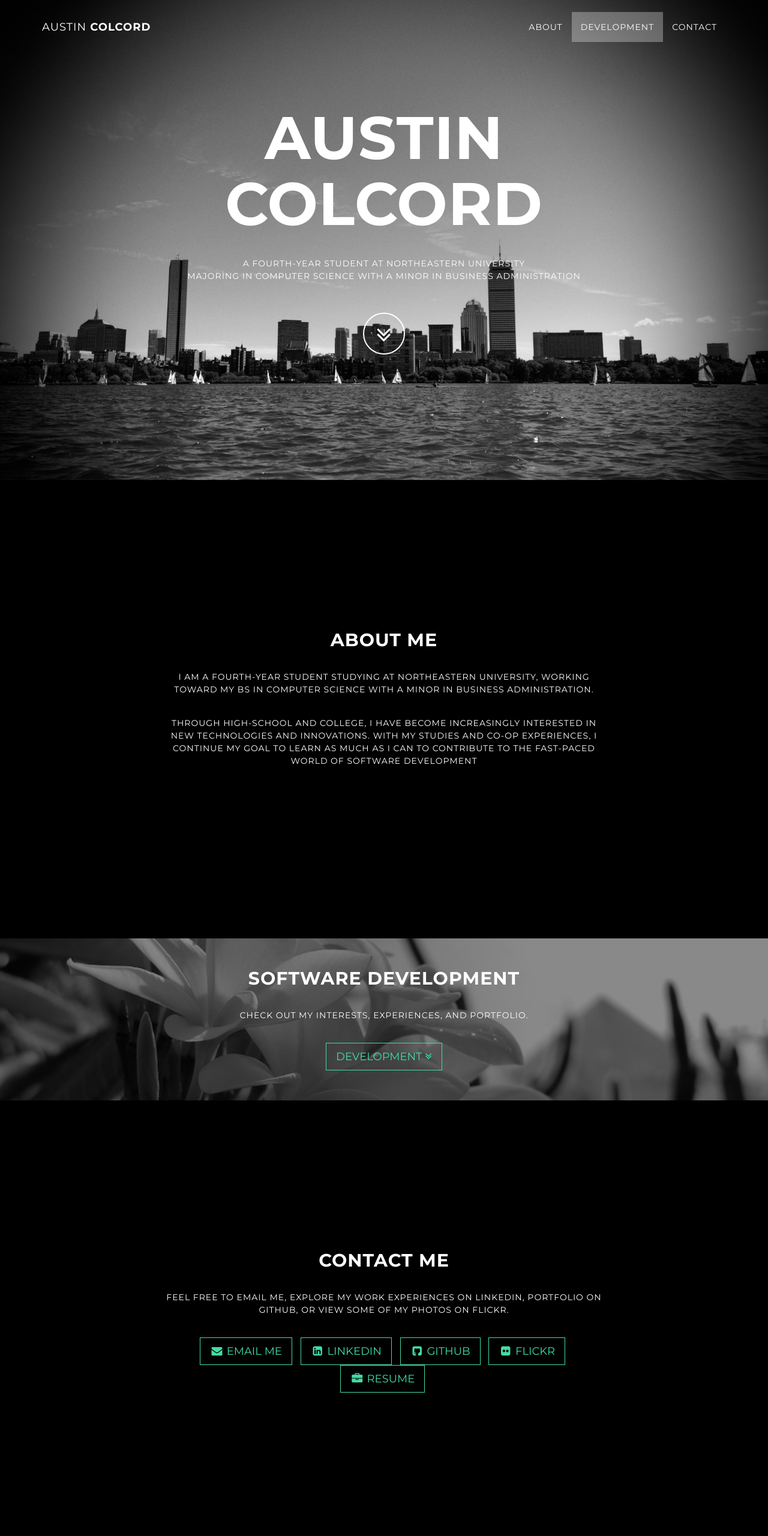
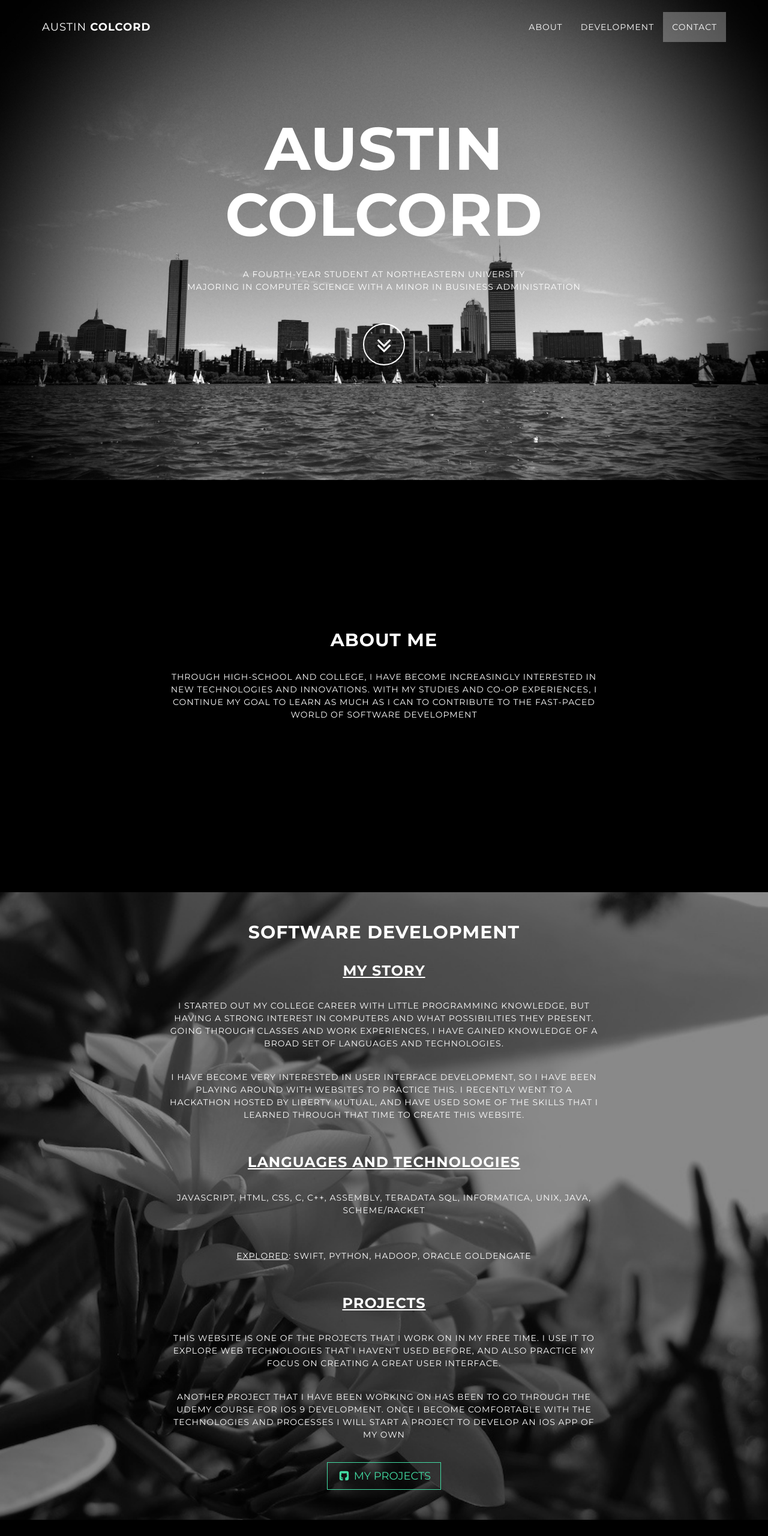
Before and after one commit to ajdcolcord/PortfolioWebsite-2, a plain HTML site: page index.html in a window 1280 px wide. Shown: the top 2560 px of the page at 60% size. Drawn offline with Linux system fonts and the light colour scheme.

Commit message:
Finalized content, fixed issue when clicking on development section in nav pane did not align correctly to section.

```diff
--- a/index.html
+++ b/index.html
@@ -56,7 +56,7 @@
                                 <a class="page-scroll" href="#about">About</a>
                             </li>
                             <li>
-                        <a class="page-scroll" href="#development-content">Development</a>
+                                <a class="page-scroll" href="#development">Development</a>
                             </li>
                             <li>
                                 <a class="page-scroll" href="#contact">Contact</a>
@@ -75,7 +75,7 @@
                         <div class="row">
                             <div class="col-md-8 col-md-offset-2">
                                 <h1 class="brand-heading">Austin Colcord</h1>
-                        <h5 class="light" style="line-height: 150%">A Fourth-Year Student at Northeastern University<br>Majoring in Computer Science With a Minor in Business Administration</p>
+                                <h5 class="light" style="line-height: 150%">A Fourth-Year Student at Northeastern University<br>Majoring in Computer Science With a Minor in Business Administration</h5>
                                 <a href="#about" class="btn btn-circle page-scroll">
                                     <i class="fa fa-angle-double-down animated"></i>
                                 </a>
@@ -90,25 +90,38 @@
                 <div class="row">
                     <div class="col-lg-8 col-lg-offset-2">
                         <h2>About Me</h2>
-                <h5 class="light" style="line-height: 150%">I am a fourth-year student studying at Northeastern University, working toward my BS in Computer Science with a minor in Business Administration.</h5>
                         <h5 class="light" style="line-height: 150%">Through high-school and college, I have become increasingly interested in new technologies and innovations. With my studies and Co-op experiences, I continue my goal to learn as much as I can to contribute to the fast-paced world of software development</h5>
+
                     </div>
                 </div>
             </section>
 
             <!-- Development Intro Section -->
-    <section id="development-intro" class="content-section text-center">
-        <div class="development-section">
+            <section class="content-section text-center">
+                <div id="development" class="development-section">
                     <div class="container">
+
                         <div class="col-lg-8 col-lg-offset-2">
+
                             <h2>Software Development</h2>
-                    <h5 class="light" style="line-height: 150%">Check out my interests, experiences, and portfolio.</h5>
-                    <a href="#development-content" class="page-scroll">
-                        <div href="#development-content" class="btn btn-default btn-lg page-scroll">
-                            Development
-                            <i class="fa fa-angle-double-down animated"></i>
-                        </div>
-                    </a>
+                            <h3 style="text-decoration: underline">My Story</h3>
+
+                            <h5 class="light" style="line-height: 150%">I started out my college career with little programming knowledge, but having a strong interest in computers and what possibilities they present. Going through classes and work experiences, I have gained knowledge of a broad set of languages and technologies.</h5>
+                            <h5 class="light" style="line-height: 150%">I have become very interested in User Interface Development, so I have been playing around with websites to practice this. I recently went to a hackathon hosted by Liberty Mutual, and have used some of the skills that I learned through that time to create this website.</h5>
+
+                            <br>
+
+                            <h3 style="text-decoration: underline">Languages and Technologies</h3>
+                            <h5 class="light" style="line-height: 150%">JavaScript, HTML, CSS, C, C++, Assembly, Teradata SQL, Informatica, UNIX, Java, Scheme/Racket</h5>
+                            <br>
+
+                            <h5 class="light" style="line-height: 150%"><span style="text-decoration: underline">Explored</span>: Swift, Python, Hadoop, Oracle GoldenGate</h5>
+                            <br>
+
+                            <h3 style="text-decoration: underline">Projects</h3>
+                            <h5 class="light" style="line-height: 150%">This website is one of the projects that I work on in my free time. I use it to explore web technologies that I haven't used before, and also practice my focus on creating a great user interface.</h5>
+                            <h5 class="light" style="line-height: 150%">Another project that I have been working on has been to go through the Udemy course for iOS 9 development. Once I become comfortable with the technologies and processes I will start a project to develop an iOS app of my own</h5>
+                            <a href="https://github.com/ajdcolcord" class="btn btn-default btn-lg"><i class="fa fa-github-square fa-fw"></i> <span class="network-name">My Projects</span></a>
                         </div>
                     </div>
                 </div>
@@ -142,35 +155,6 @@
                 </div>
             </section>
 
-    <!-- Development Content Section -->
-    <section id="development-content" class="content-section text-center">
-        <div class="development-content-section">
-            <div class="container">
-                <div class="col-lg-8 col-lg-offset-2">
-                    <h2>Software Development</h2>
-                    <h3 style="text-decoration: underline">My Story</h3>
-
-                    <h5 class="light" style="line-height: 150%">I started out my college career with little programming knowledge, but having a strong interest in computers and what possibilities they present. Going through classes and work experiences, I have gained knowledge of a broad set of languages and technologies.</h5>
-                    <h5 class="light" style="line-height: 150%">I have become very interested in User Interface Development, so I have been playing around with websites to practice this. I recently went to a hackathon hosted by Liberty Mutual, and have used some of the skills that I learned through that time to create this website.</h5>
-
-                    <br>
-
-                    <h3 style="text-decoration: underline">Languages and Technologies</h3>
-                    <h5 class="light" style="line-height: 150%">JavaScript, HTML, CSS, C, C++, Assembly, Teradata SQL, Informatica, UNIX, Java, Scheme/Racket</h5>
-                    <br>
-
-                    <h5 class="light" style="line-height: 150%"><span style="text-decoration: underline">Explored</span>: Swift, Python, Hadoop, Oracle GoldenGate</h5>
-                    <br>
-
-                    <h3 style="text-decoration: underline">Projects</h3>
-                    <h5 class="light" style="line-height: 150%">This website is one of the projects that I work on in my free time. I use it to explore web technologies that I haven't used before, and also practice my focus on creating a great user interface.</h5>
-                    <h5 class="light" style="line-height: 150%">Another project that I have been working on has been to go through the Udemy course for iOS 9 development. Once I become comfortable with the technologies and processes I will start a project to develop an iOS app of my own</h5>
-                    <a href="https://github.com/ajdcolcord" class="btn btn-default btn-lg"><i class="fa fa-github-square fa-fw"></i> <span class="network-name">My Projects</span></a>
-                </div>
-            </div>
-        </div>
-    </section>
-
             <!-- jQuery -->
             <script src="js/jquery.js"></script>
 
```
Lines whose indentation alone changed are shown as unchanged.
